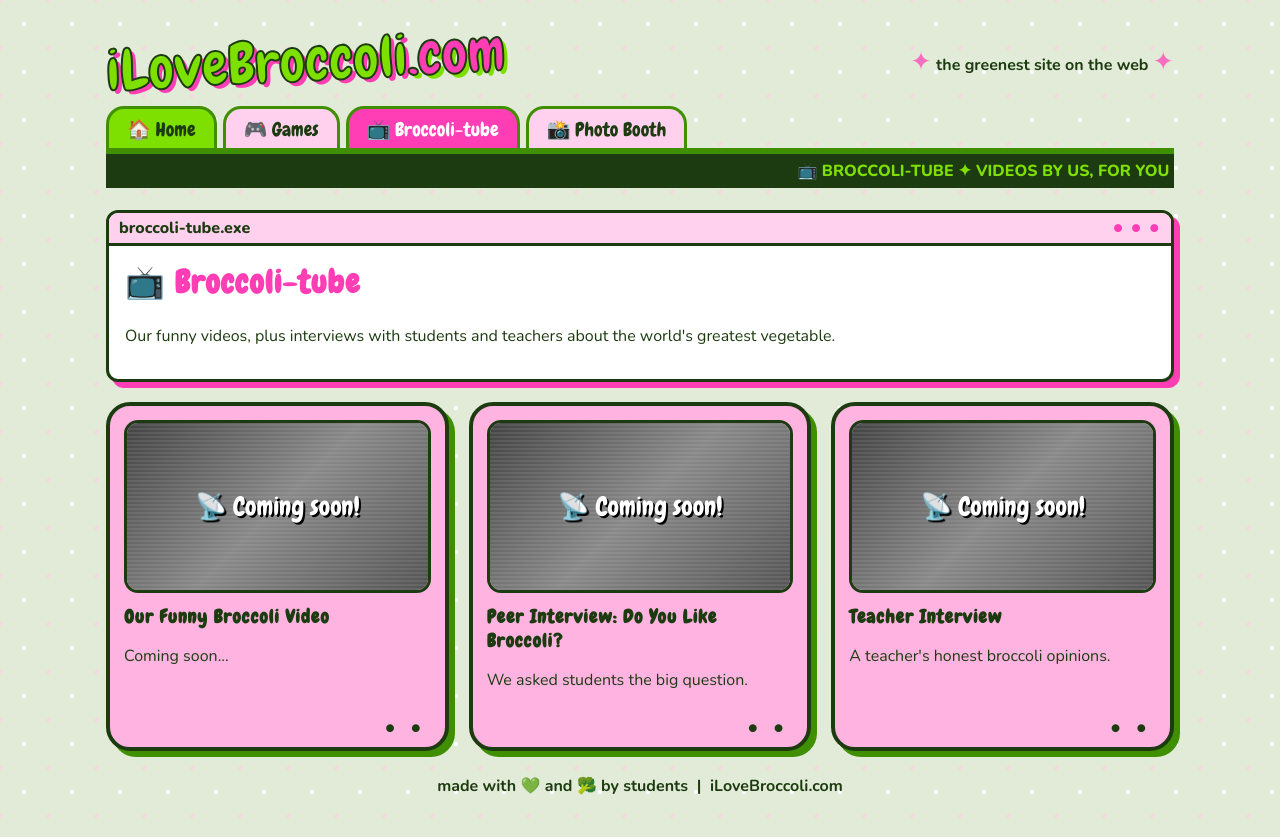
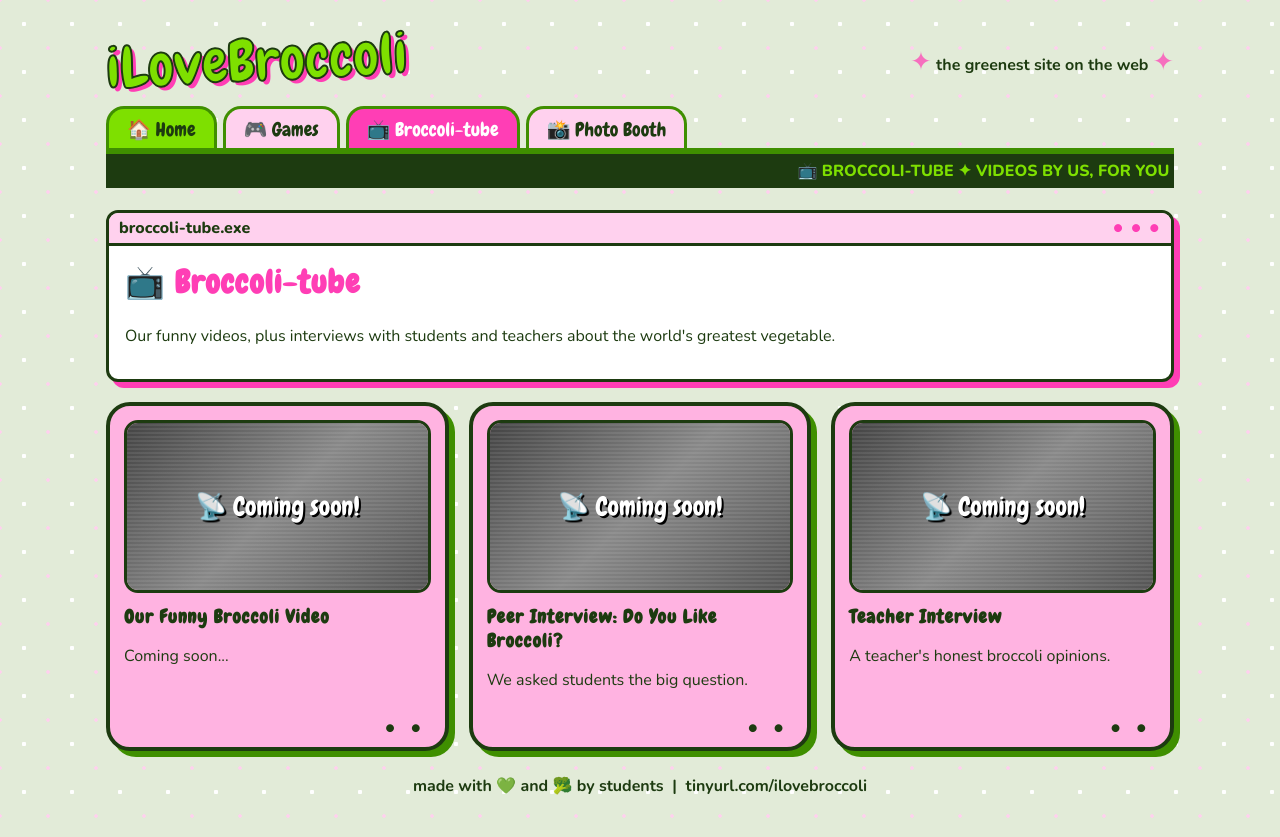
Before and after one commit to galileolibrary/broccolitest, a plain HTML site: page broccolitube.html in a window 1280 px wide. Drawn offline with nearby package versions, Linux system fonts and the light colour scheme.

Commit message:
Add files via upload

```diff
--- a/broccolitube.html
+++ b/broccolitube.html
@@ -3,7 +3,7 @@
 <head>
   <meta charset="UTF-8">
   <meta name="viewport" content="width=device-width, initial-scale=1.0">
-  <title>Broccoli-tube | iLoveBroccoli.com 🥦</title>
+  <title>Broccoli-tube | tinyurl.com/ilovebroccoli 🥦</title>
   <link rel="preconnect" href="https://fonts.googleapis.com">
   <link href="https://fonts.googleapis.com/css2?family=Chewy&family=Nunito:wght@400;700;800;900&display=swap" rel="stylesheet">
   <link rel="stylesheet" href="style.css">
@@ -13,7 +13,7 @@
 
     <!-- ===== HEADER (same on every page) ===== -->
     <header class="site-header">
-      <a class="logo" href="index.html">iLoveBroccoli<span class="dotcom">.com</span></a>
+      <a class="logo" href="index.html">iLoveBroccoli</a>
       <span><span class="sparkle">✦</span> <b>the greenest site on the web</b> <span class="sparkle">✦</span></span>
     </header>
     <nav class="tabs">
@@ -36,7 +36,7 @@
     <!-- the TVs get added here by the script below, using videos.js -->
     <section class="grid" id="videoList"></section>
 
-    <footer>made with 💚 and 🥦 by students &nbsp;|&nbsp; iLoveBroccoli.com</footer>
+    <footer>made with 💚 and 🥦 by students &nbsp;|&nbsp; tinyurl.com/ilovebroccoli</footer>
   </div>
 
   <script src="videos.js"></script>
```
Also changed, not shown: games.html (+3 -3 lines), index.html (+4 -4 lines), photobooth.html (+3 -3 lines).
